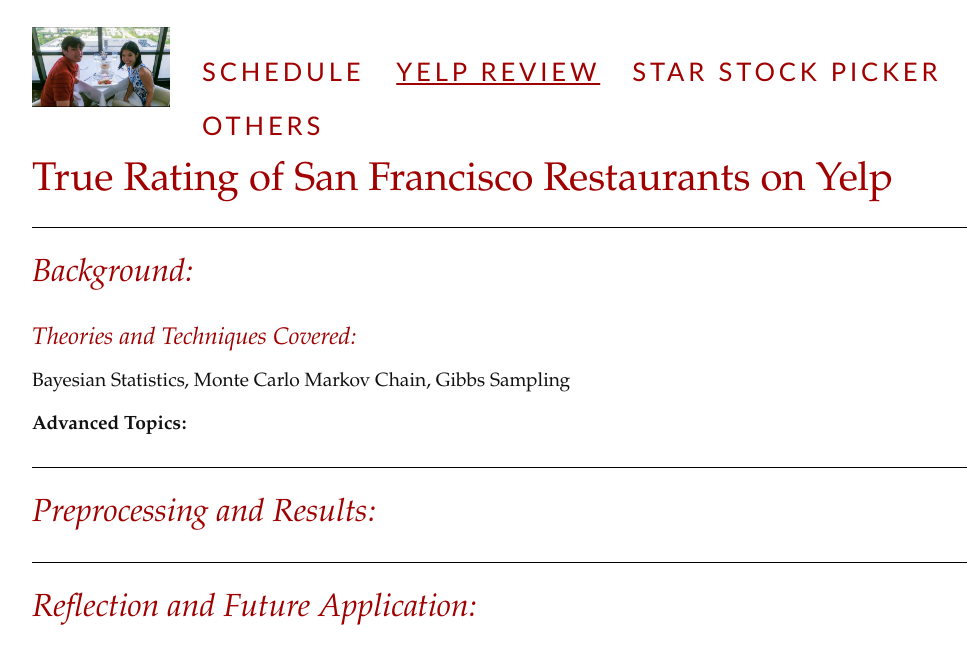
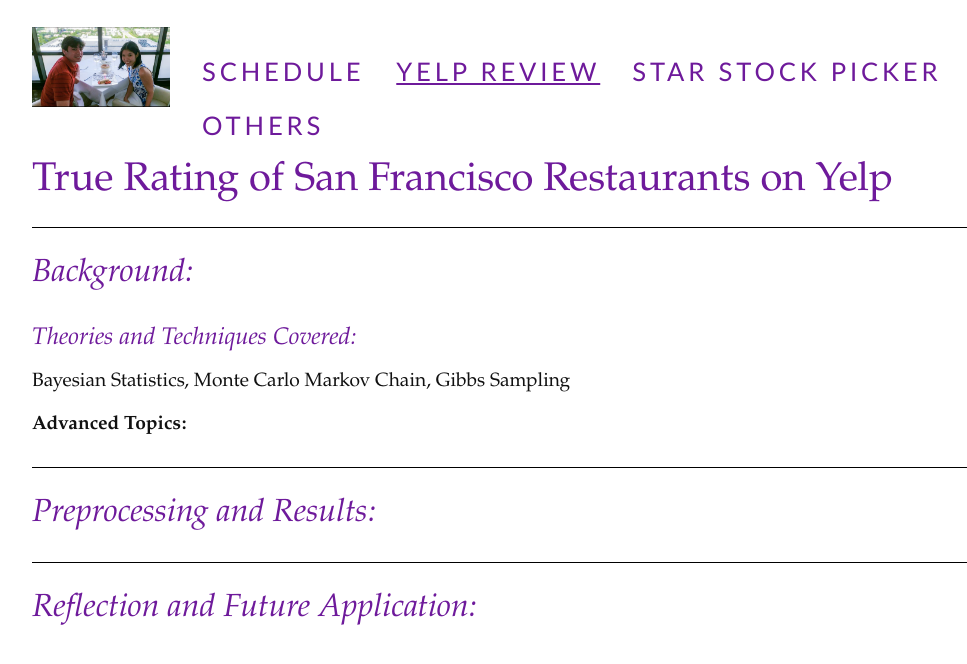
Before and after one commit to vionwinnie/old_website, a Jekyll site: the page built from policies.md, in a window 1280 px wide. Shown: the top 664 px of the page, without its empty margins (32-999 px from the left). Built offline with Jekyll 4.4.1, drawn with Linux system fonts in a browser that asks for light colours; nearby versions of some CDN libraries.

Commit message:
Update tufte.css
Trying to change red to purple font

```diff
--- a/css/tufte.css
+++ b/css/tufte.css
@@ -67,7 +67,7 @@
 color:#408090;
 }
 .highlight .gd {
-color:#A00000;
+color:#6e1a9b;
 }
 .highlight .ge {
 font-style:italic;
@@ -282,11 +282,11 @@
   font-size: 1.3rem; }
 
 a {
-  color: #a00000;
+  color: #6e1a9b;
   text-decoration: none; }
 
 p > a {
-  color: #a00000;
+  color: #6e1a9b;
   text-decoration: none; }
 
 body {
@@ -303,7 +303,7 @@
 
 h1 {
   font-weight: 400;
-  color: #a00000;
+  color: #6e1a9b;
   margin-top: 1.568rem;
   margin-bottom: 1.868rem;
   font-size: 2.5rem;
@@ -313,7 +313,7 @@
   width: 90%;
   font-style: italic;
   font-weight: 400;
-  color: #a00000;
+  color: #6e1a9b;
   margin-top: 1.866666666666667rem;
   padding-top: 2.0rem;
   margin-bottom: 2.0rem;
@@ -324,7 +324,7 @@
 
 h3 {
   font-style: italic;
-  color: #a00000;
+  color: #6e1a9b;
   font-weight: 400;
   font-size: 1.5rem;
   margin-top: 2.1777777777777778rem;
@@ -527,7 +527,7 @@
 .sidenote-number:after, .sidenote:before {
   content: counter(sidenote-counter) " ";
   font-family: et-bembo-roman-old-style;
-  color: #a00000;
+  color: #6e1a9b;
   position: relative;
   vertical-align: baseline; }
 
@@ -538,8 +538,8 @@
   left: 0.1rem; }
 
 .sidenote:before {
-  content: counter(sidenote-counter) ". ";
-  color: #a00000;
+  content: counter(sidenote-counter) ". ";
+  color: #6e1a9b;
   top: 0rem; }
 
 p, footer, div.table-wrapper, div.mathblock {
@@ -601,7 +601,7 @@
 @media (max-width: 760px) {
   label.margin-toggle:not(.sidenote-number) {
     display: inline;
-    color: #a00000; }
+    color: #6e1a9b; }
 
   .sidenote, .marginnote {
     display: none; }
@@ -647,7 +647,7 @@
 /*--- End of Basic Layout stuff from tufte.css ---*/
 /* -- Jekyll specific styling --*/
 .contrast {
-  color: #a00000; }
+  color: #6e1a9b; }
 
 .smaller {
   font-size: 80%; }
@@ -658,9 +658,8 @@
 
 /*nav.group a.active:before {
   content: "\0003c\000a0"; }
-
 nav.group a.active:after {
-  content: " >"; }*/
+  content: " >"; }*/
 
 nav.group a.active {
     text-decoration: underline;
@@ -674,7 +673,7 @@
   font-family: "Gill Sans", "Gill Sans MT", "Lato", Calibri, sans-serif;
   letter-spacing: 0.15em;
   text-transform: uppercase;
-  /*color: #a00000;*/
+  /*color: #6e1a9b;*/
   padding-top: 1.5rem;
   text-decoration: none;
   display: inline-block;
@@ -705,7 +704,7 @@
 .credits {
   font-family: "Gill Sans", "Gill Sans MT", "Lato", Calibri, sans-serif; }
   .credits a {
-    color: #a00000; }
+    color: #6e1a9b; }
 
 body.full-width, .content-listing, ul.content-listing li.listing {
   width: 90%;
@@ -826,7 +825,7 @@
   font-variant: normal;
   text-transform: none;
   line-height: 1;
-  color: #a00000;
+  color: #6e1a9b;
   /* Better Font Rendering =========== */
   -webkit-font-smoothing: antialiased;
   -moz-osx-font-smoothing: grayscale; }
```
